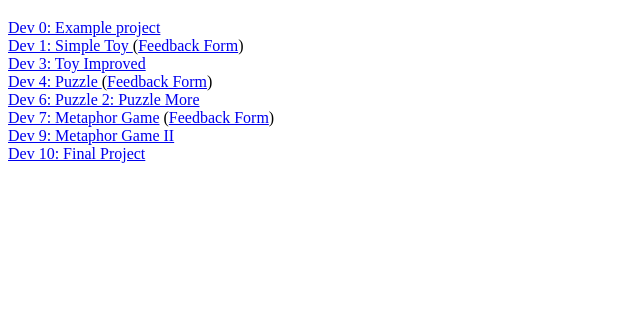
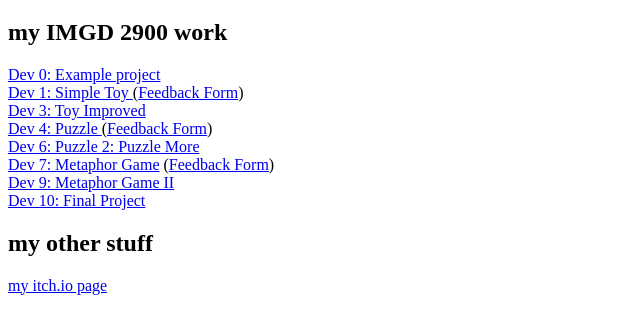
Before and after one commit to oinkymoo/oinkymoo.github.io, a plain HTML site: page index.html in a window 1280 px wide. Shown: the part 61-394 px from the top of the page, without its empty margins (0-640 px from the left). Drawn offline with Linux system fonts and the light colour scheme.

Commit message:
add itch link

```diff
--- a/index.html
+++ b/index.html
@@ -10,6 +10,10 @@
 		<h1>
 			skye vinson
 		</h1>
+
+		<h2>
+			my IMGD 2900 work
+		</h2>
 
 		<p>
 			<a href="resources/Dev0/game.html" target="_blank">Dev 0: Example project </a>
@@ -29,5 +33,13 @@
 			<a href="resources/Dev10/game.html" target="_blank">Dev 10: Final Project</a>
 		</p>
 
+		<h2>
+			my other stuff
+		</h2>
+
+		<p>
+			<a href="https://oinkymoo.itch.io" target="_blank">my itch.io page</a>
+		</p>
+
 	</body>
 </html>
```
